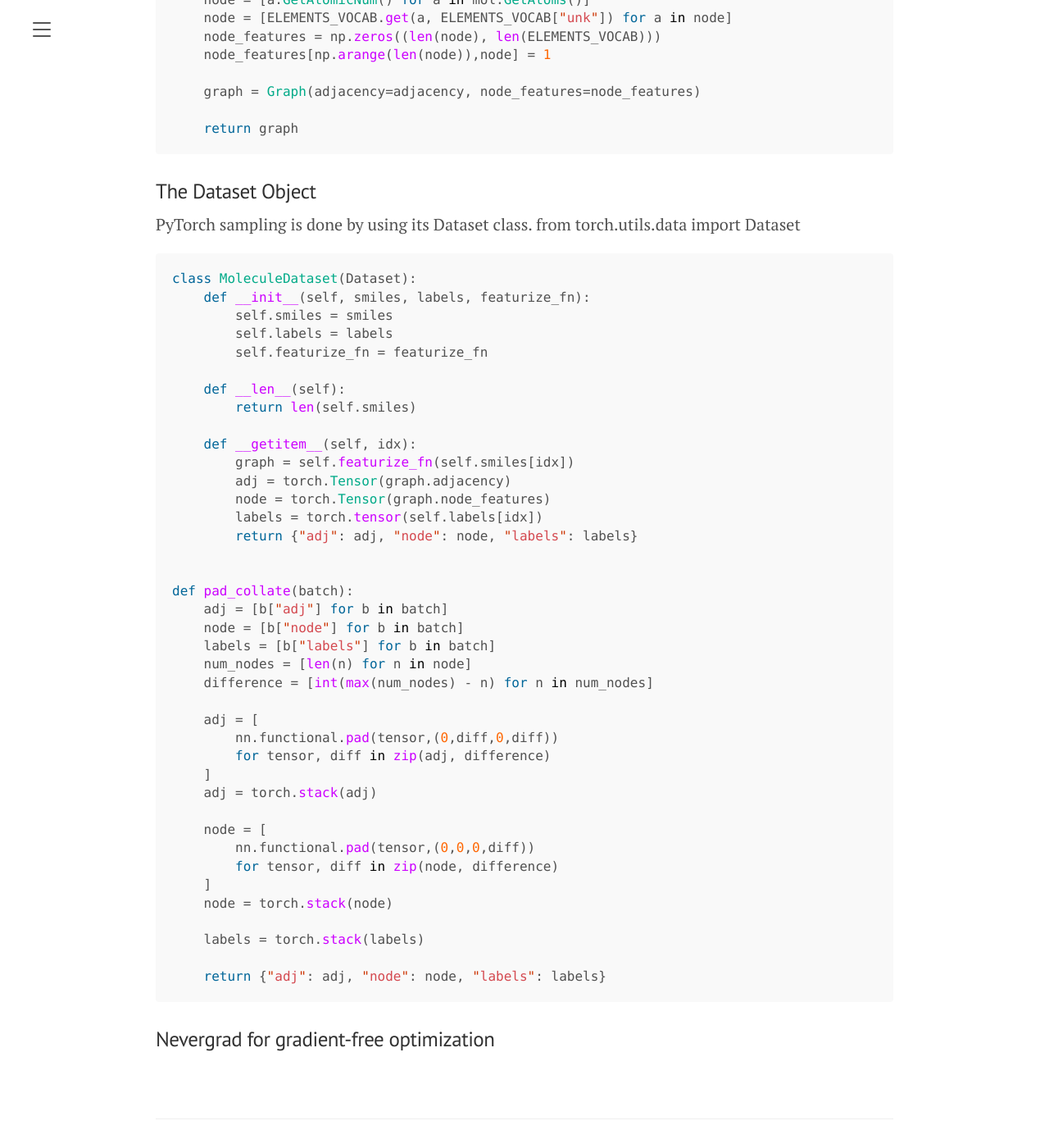
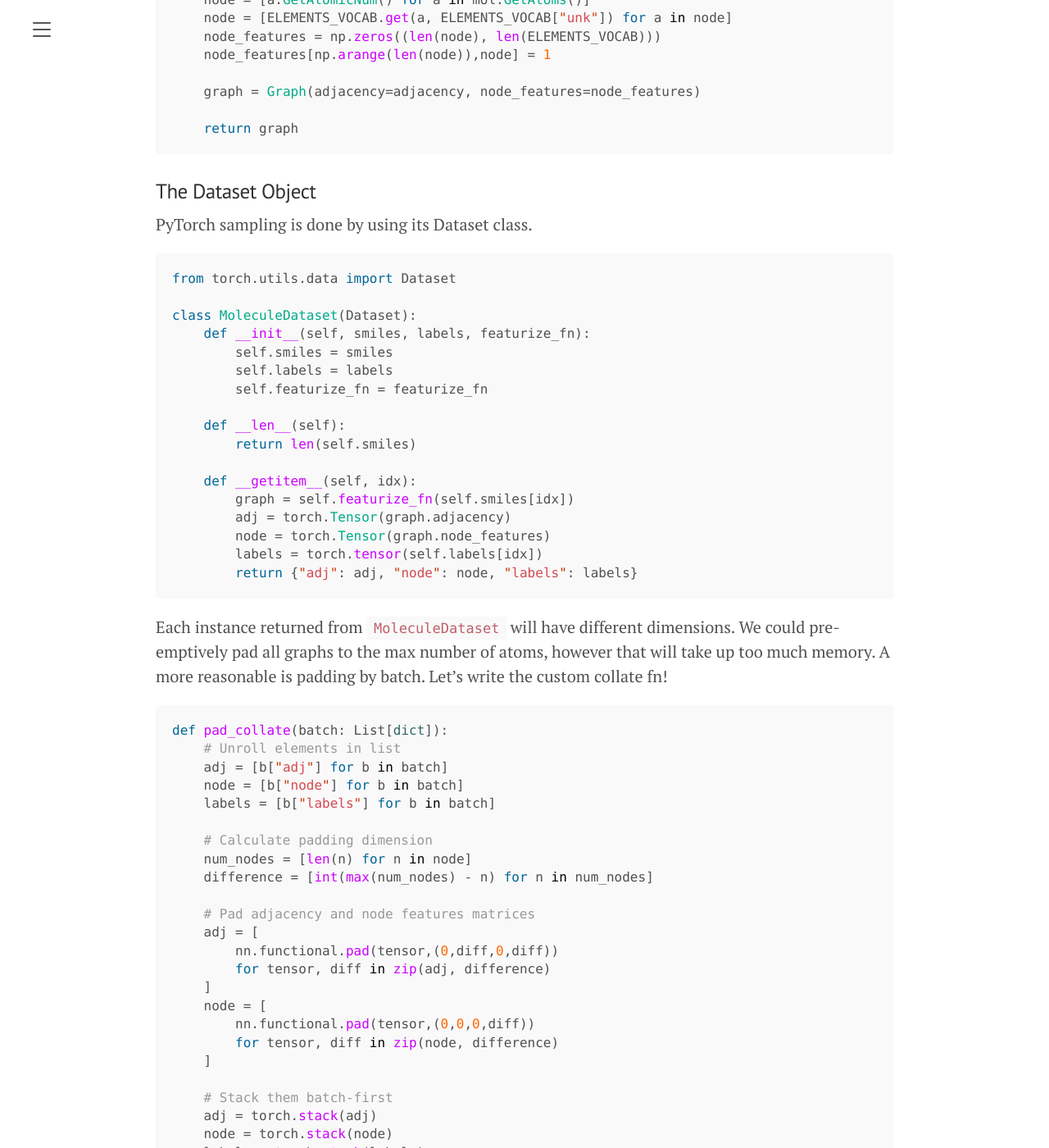
Before and after one commit to cuongqn/cuongqn.github.io, a Jekyll site: the page built from _posts/2020-04-21-gnn-from-scratch.md, in a window 1280 px wide and 1400 px high, scrolled down 1692 px. Shown: the whole window at 82% size. Built offline with Jekyll 4.4.1, drawn with Linux system fonts in a browser that asks for light colours.

Commit message:
blog post draft

````diff
--- a/_posts/2020-04-21-gnn-from-scratch.md
+++ b/_posts/2020-04-21-gnn-from-scratch.md
@@ -32,7 +32,7 @@ from functools import lru_cache
 
 ELEMENTS = [1, 5, 6, 7, 8, 9, 16, 17]
 ELEMENTS_VOCAB = {char: i for i, char in enumerate(ELEMENTS)}
-ELEMENTS_VOCAB["unk"] = max(ELEMENTS_VOCAB)+1
+ELEMENTS_VOCAB["unk"] = max(ELEMENTS_VOCAB) + 1
 
 Graph = namedtuple("Graph", ["adjacency", "node_features"])
 
@@ -54,8 +54,10 @@ def smiles2graph(smiles: str) -> Graph:
 
 ### The Dataset Object
 PyTorch sampling is done by using its Dataset class.
+
+```python
 from torch.utils.data import Dataset
-```python
+
 class MoleculeDataset(Dataset):
     def __init__(self, smiles, labels, featurize_fn):
         self.smiles = smiles
@@ -71,27 +73,32 @@ class MoleculeDataset(Dataset):
         node = torch.Tensor(graph.node_features)
         labels = torch.tensor(self.labels[idx])
         return {"adj": adj, "node": node, "labels": labels}
-
-
-def pad_collate(batch):
+```
+Each instance returned from `MoleculeDataset` will have different dimensions. We could pre-emptively pad all graphs to the max number of atoms, however that will take up too much memory. A more reasonable is padding by batch. Let's write the custom collate fn!
+```python
+def pad_collate(batch: List[dict]):
+    # Unroll elements in list
     adj = [b["adj"] for b in batch]
     node = [b["node"] for b in batch]
     labels = [b["labels"] for b in batch]
+
+    # Calculate padding dimension
     num_nodes = [len(n) for n in node]
     difference = [int(max(num_nodes) - n) for n in num_nodes]
 
+    # Pad adjacency and node features matrices
     adj = [
         nn.functional.pad(tensor,(0,diff,0,diff))
         for tensor, diff in zip(adj, difference)
     ]
-    adj = torch.stack(adj)
-
     node = [
         nn.functional.pad(tensor,(0,0,0,diff))
         for tensor, diff in zip(node, difference)
     ]
+
+    # Stack them batch-first
+    adj = torch.stack(adj)
     node = torch.stack(node)
-
     labels = torch.stack(labels)
 
     return {"adj": adj, "node": node, "labels": labels}
````
